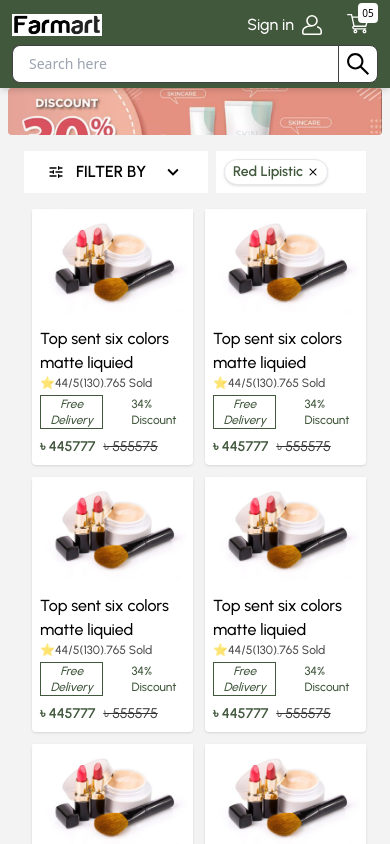
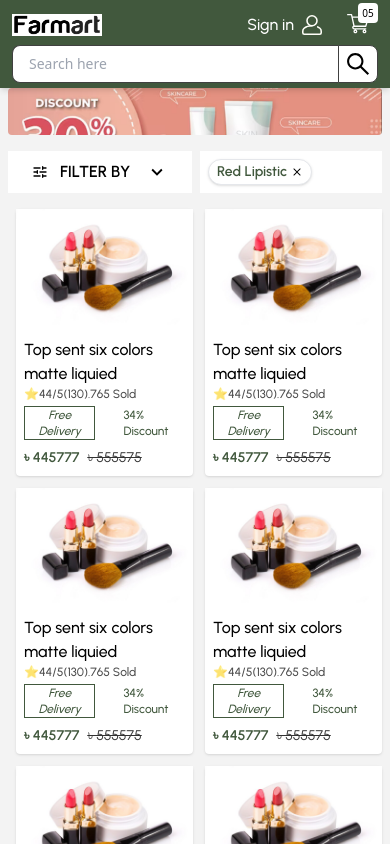
Before and after one commit to nomanscodes/cometics_corner, a Next.js app: page /shop in a window 390 px wide. Shown: the top 844 px of the page. Built offline with nearby package versions, Linux system fonts and the light colour scheme; a web font is replaced by a local one.

Commit message:
initials commit

```diff
--- a/pages/shop.jsx
+++ b/pages/shop.jsx
@@ -26,7 +26,7 @@ const Shop = () => {
                 }
             }}>
                 <AdsSection />
-                <div className=' md:flex xl:grid grid-cols-5 px-6 mt-4 font-poppins'>
+                <div className=' md:flex xl:grid grid-cols-5 px-2 md:px-6 mt-4 font-poppins'>
                     <div className='absolute z-10 md:z-0 md:static md:col-span-2 lg:col-span-1 px-6 bg-white flex flex-1'>
                         <div>
                             <div className="desktopFilter  py-[9px] hidden md:block">
```
